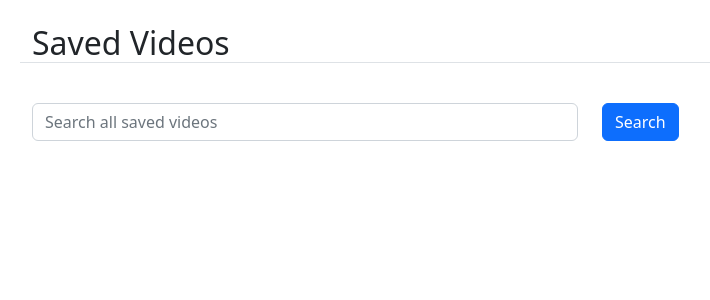
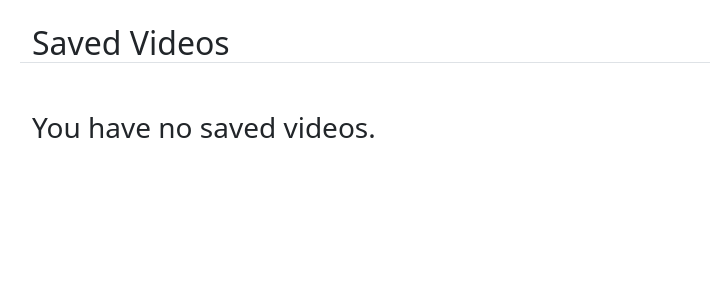
Before and after one commit to Ariq00/Artificially-Intelligent-Video, a Flask app: template src/templates/saved_videos.html in a window 1280 px wide. Shown: the part 72-372 px from the top of the page, without its empty margins (50-760 px from the left). Run offline with Flask 2, Linux system fonts and the light colour scheme; the template is opened without the code that fills it, so the values that code supplies are empty; parts of the project's set-up code (start-up, migrations or seed data) failed here and were passed over; some libraries are stand-ins or nearby versions.

Commit message:
added message for no saved videos

```diff
--- a/src/templates/saved_videos.html
+++ b/src/templates/saved_videos.html
@@ -6,7 +6,7 @@
     <div class="row">
         <h2 class="border-bottom mb-4 pt-4">Saved Videos</h2>
     </div>
-
+    {% if videos is defined and videos|length > 0 %}
         <!--Search Bar-->
         <section class="pt-3">
             <form class="form-inline" method="GET"
@@ -107,4 +107,10 @@
             });
         </script>
 
+    {% else %}
+        <h3 class="pt-4">You have no saved videos.</h3>
+
+    {% endif %}
+
+
 {% endblock %}
```
Lines whose indentation alone changed are shown as unchanged.
